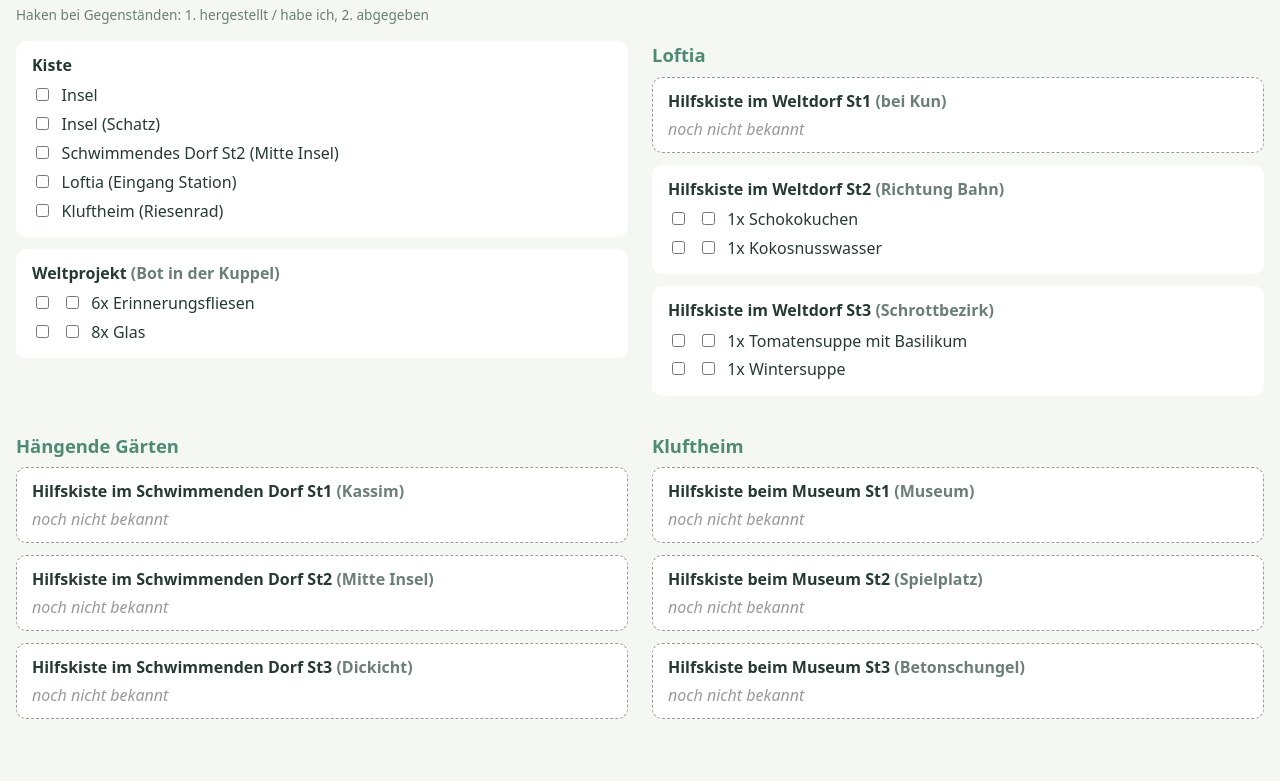
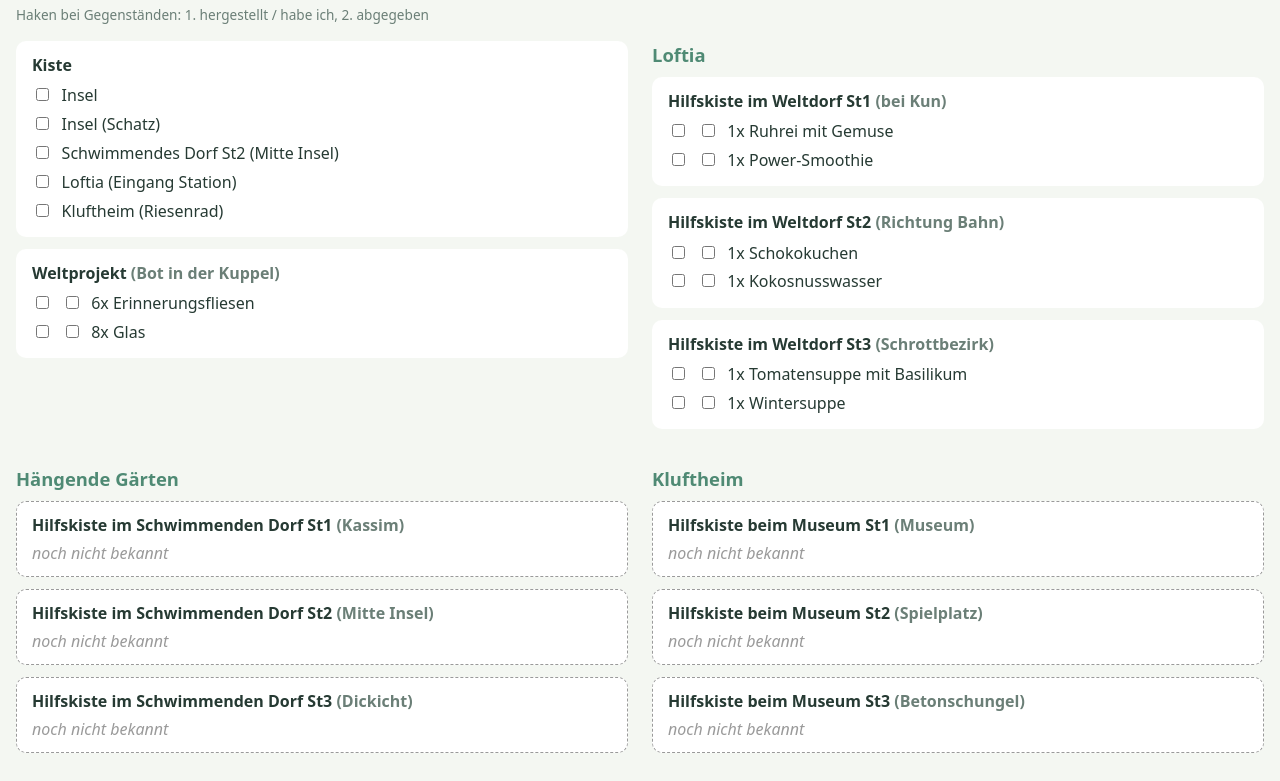
Before and after one commit to NoX209/Loftia_Dailies, a plain HTML site: page 2026/11/27/index.html in a window 1280 px wide. Shown: the part 53-834 px from the top of the page. Before the commit the page ends 800 px from the top, so only its background shows below. Drawn offline with Linux system fonts and the light colour scheme.

Commit message:
Update 2026-11-27
Tägliche Aufgaben 27.11.2026
Kiste:
- Insel
- Insel (Schatz)
- Schwimmendes Dorf St2 (Mitte Insel)
- Loftia (Eingang Station)
- Kluftheim (Riesenrad)
Weltprojekt (Bot in der Kuppel)
- 6x Erinnerungsfliesen
- 8x Glas

Loftia
------
Hilfskiste im Weltdorf St1 (bei Kun)
- 1x Ruhrei mit Gemuse
- 1x Power-Smoothie
Hilfskiste im Weltdorf St2 (Richtung Bahn)
- 1x Schokokuchen
- 1x Kokosnusswasser
Hilfskiste im Weltdorf St3 (Schrottbezirk)
- 1x Tomatensuppe mit Basilikum
- 1x Wintersuppe

```diff
--- a/2026/11/27/index.html
+++ b/2026/11/27/index.html
@@ -54,9 +54,19 @@
 
   <div class="block">
   <h2>Loftia</h2>
-    <section class="area unseen">
+    <section class="area">
     <h3>Hilfskiste im Weltdorf St1 <span class="hint">(bei Kun)</span></h3>
-<p class="pending">noch nicht bekannt</p>    <ul>
+    <ul>
+<li class="item">
+  <input type="checkbox" class="made" data-key="weltdorf-st1/Ruhrei mit Gemuse/made" title="hergestellt / habe ich" aria-label="hergestellt / habe ich">
+  <input type="checkbox" class="delivered" data-key="weltdorf-st1/Ruhrei mit Gemuse/delivered" title="abgegeben" aria-label="abgegeben">
+  <span>1x Ruhrei mit Gemuse</span>
+</li>
+<li class="item">
+  <input type="checkbox" class="made" data-key="weltdorf-st1/Power-Smoothie/made" title="hergestellt / habe ich" aria-label="hergestellt / habe ich">
+  <input type="checkbox" class="delivered" data-key="weltdorf-st1/Power-Smoothie/delivered" title="abgegeben" aria-label="abgegeben">
+  <span>1x Power-Smoothie</span>
+</li>
     </ul>
   </section>
 
```
Also changed, not shown: index.html (+12 -2 lines).
